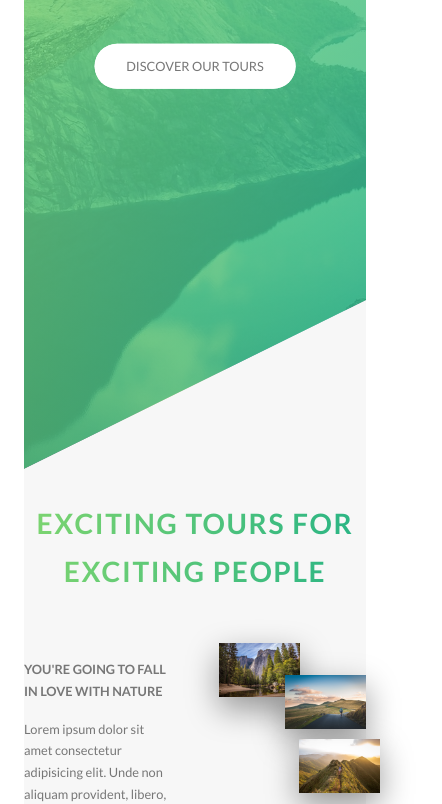
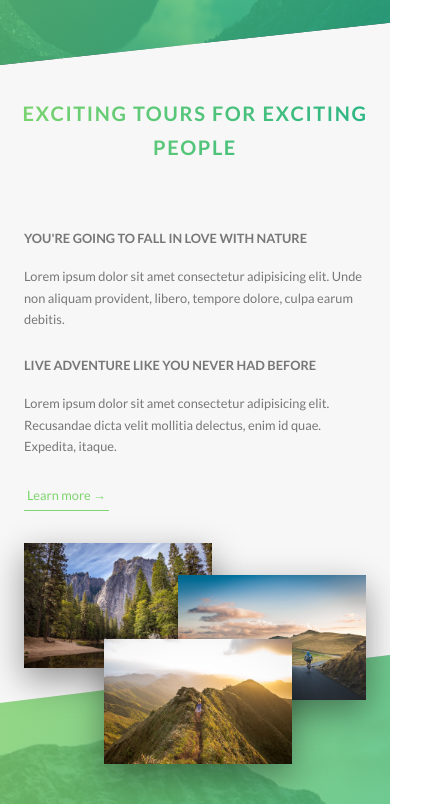
Before and after one commit to QuantumDevQBL/natours_scss, a website: page index.html in a window 390 px wide. Shown: the part 357-1161 px from the top of the page, 442 px wide, since content can reach past the window. Drawn offline with Linux system fonts and the light colour scheme.

Commit message:
Media queries - Base-Typography, Layout

```diff
--- a/sass/abstract/_mixins.scss
+++ b/sass/abstract/_mixins.scss
@@ -19,8 +19,8 @@
 Desktop first approach
 
 0 - 600px = Phone
-600 - 900px     = Tablet portrait
-900 - 1200px     = Tablet landscape
+600  - 900px     = Tablet portrait
+900  - 1200px     = Tablet landscape
 1200 - 1800px   = Normal style
 1800px         = big desktop
 
@@ -33,6 +33,8 @@ Desktop first approach
 rem and em units in media queries are affected by the font size of the browser, not the root one !!!
 
 We so privilegiate em because rem are not supported by some of the browsers !!!
+
+ORDER: Base + Typography > General Layout + grid > page layout > components
 
 1em = 16px !!!
 */
--- a/sass/abstract/_variables.scss
+++ b/sass/abstract/_variables.scss
@@ -32,6 +32,7 @@ $box-shadow-strong: 0 1.5rem 4rem rgba($color-black, .5);
 //Grid
 $grid-width: 140rem;
 $gutter-vertical: 8rem;
+$gutter-vertical-small: 6rem;
 $gutter-horizontal: 6rem;
 
 //Font
--- a/sass/base/_base.scss
+++ b/sass/base/_base.scss
@@ -38,4 +38,10 @@ body {
   /*this property helps us include padding and border in the width and height of the element*/
   /*It's better to put it on the body so that we can inherit it for our entire layout*/
   box-sizing: border-box;
+  padding: 3rem;
+
+  @include respond(tab-port) { //width < 600
+    padding: 0rem; //1rem = 8px so 8/16 = 50%
+  }
+
 }
--- a/sass/base/_typography.scss
+++ b/sass/base/_typography.scss
@@ -6,7 +6,6 @@ body {
   /*font-style: 16px;*/
   line-height: 1.7;
   color: $color-grey-dark;
-  padding: 3rem;
 }
 
 .heading-primary {
@@ -17,6 +16,8 @@ body {
   backface-visibility: hidden;
 
   margin-bottom: 6rem;
+
+
 
   &--main {
     display: block;
@@ -31,6 +32,11 @@ body {
     animation-delay: 3s;
     animation-iteration-count: 3;
     */
+
+    @include respond(phone) {
+      font-size: 5rem;
+      letter-spacing: 1rem;
+    }
   }
 
   &--sub {
@@ -40,6 +46,11 @@ body {
     letter-spacing: 1.75rem;
 
     animation: moveInRight 1s ease-out;
+
+
+    @include respond(phone) {
+      letter-spacing: .5rem;
+    }
   }
 }
 
@@ -64,10 +75,21 @@ body {
   letter-spacing: .2rem;
   transition: all .2s;
 
+
+  @include respond(tab-port) {
+    font-size: 3rem;
+  }
+
+  @include respond(phone) {
+    font-size: 2.5rem;
+  }
+
   &:hover {
     transform: skewY(2deg) skewX(15deg) scale(1.1);
     text-shadow: .5rem 1rem 2rem rgba($color-black ,.2);
   }
+
+
 }
 
 .heading-tertiary {
--- a/sass/layouts/_footer.scss
+++ b/sass/layouts/_footer.scss
@@ -3,6 +3,13 @@
   padding: 10rem;
   font-size: 1.4rem;
   color: $color-grey-light-1;
+
+  @include respond(tab-port) {
+    padding: 8rem 0;
+    font-size: 1.4rem;
+  }
+
+
 
   &__logo-box {
     text-align: center;
@@ -18,6 +25,12 @@
     border-top: 1px solid $color-grey-dark;
     padding-top: 2rem;
     display: inline-block;
+
+    @include respond(tab-port) {
+      width: 100%;
+      text-align: center;
+    }
+
   }
 
   &__list {
@@ -56,5 +69,11 @@
     padding-top: 2rem;
     width: 80%;
     float: right;
+
+    @include respond(tab-port) {
+      width: 100%;
+      text-align: center;
+      float: none;
+    }
   }
 }
--- a/sass/layouts/_grid.scss
+++ b/sass/layouts/_grid.scss
@@ -6,6 +6,15 @@
 
   &:not(:last-child) {
     margin-bottom: $gutter-vertical;
+
+    @include respond(tab-port) {
+      margin-bottom: $gutter-vertical-small;
+    }
+  }
+
+  @include respond(tab-port) {
+    max-width: 50rem;
+    padding: 0 3rem;
   }
 
   @include clearfix;
@@ -16,6 +25,15 @@
 
     &:not(:last-child) {
       margin-right: $gutter-horizontal;
+
+      @include respond(tab-port) {
+        margin-right: 0;
+        margin-bottom: $gutter-vertical-small;
+      }
+    }
+
+    @include respond(tab-port) {
+      width: 100% !important;
     }
   }
 
--- a/sass/layouts/_header.scss
+++ b/sass/layouts/_header.scss
@@ -21,6 +21,13 @@
   */
   -webkit-clip-path: polygon(0% 0%, 100% 0%, 100% 75vh, 0 100%);
   clip-path: polygon(0% 0%, 100% 0%, 100% 75vh, 0 100%);
+
+@include respond(phone) {
+  height: 50vh;
+  -webkit-clip-path: polygon(0% 0%, 100% 0%, 100% 45vh, 0 100%);
+  clip-path: polygon(0% 0%, 100% 0%, 100% 45vh, 0 100%);
+}
+
   /*logo styling*/
   &__logo-box {
     position: absolute;
--- a/sass/layouts/_navigation.scss
+++ b/sass/layouts/_navigation.scss
@@ -15,6 +15,16 @@
       box-shadow: 0 1rem 3rem rgba($color-black, .1);
       text-align: center;
       cursor: pointer;
+
+      @include respond(tab-port) {
+        top: 4rem;
+        right: 4rem;
+      }
+
+      @include respond(phone) {
+        top: 3rem;
+        right: 3rem;
+      }
   }
 
   &__background {
@@ -29,6 +39,16 @@
       transition: transform .8s cubic-bezier(0.86, 0, 0.07, 1);
 
       //transform: scale(80);
+
+      @include respond(tab-port) {
+        top: 4.5rem;
+        right: 4.5rem;
+      }
+
+      @include respond(phone) {
+        top: 3.5rem;
+        right: 3.5rem;
+      }
   }
 
   &__nav {
```
Also changed, not shown: css/style.css.
